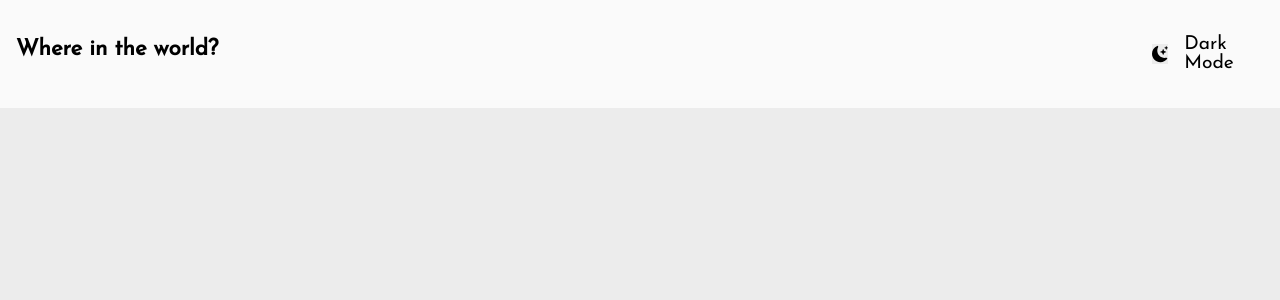
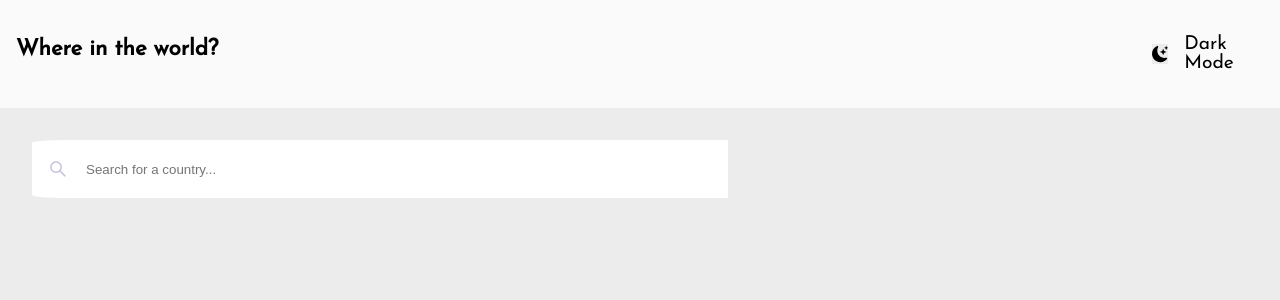
Before and after one commit to caioh123/REST-Countries-API, a React (Create React App) app: page / in a window 1280 px wide. Shown: the top 300 px of the page. Built offline with nearby package versions, Linux system fonts and the light colour scheme.

Commit message:
feat: add searchinput component

```diff
--- /dev/null
+++ b/src/components/SearchInput/index.tsx
@@ -0,0 +1,18 @@
+import { Container } from './styles';
+import { AiOutlineSearch } from 'react-icons/ai';
+import { theme } from '../../static/theme';
+
+export function SearchInput() {
+  return (
+    <Container>
+      <div>
+        <AiOutlineSearch
+          size={20}
+          color={theme.pallete.icon}
+          style={{ backgroundColor: theme.pallete.white }}
+        />
+        <input type='text' placeholder='Search for a country...' />
+      </div>
+    </Container>
+  );
+}
--- /dev/null
+++ b/src/components/SearchInput/styles.tsx
@@ -0,0 +1,25 @@
+import styled from 'styled-components';
+import { theme } from '../../static/theme';
+
+export const Container = styled.div`
+  display: flex;
+  align-items: center;
+  justify-content: space-between;
+  padding: 2rem 0 0 2rem;
+
+  div {
+    display: flex;
+    align-items: center;
+    background-color: ${theme.pallete.white};
+    border-radius: 5%;
+    padding-left: 1rem;
+    input {
+      margin-left: 1rem;
+      background-color: ${theme.pallete.white};
+      outline: none;
+      height: 7vh;
+      border: 0;
+      width: 50vw;
+    }
+  }
+`;
--- a/src/pages/Dashboard/index.tsx
+++ b/src/pages/Dashboard/index.tsx
@@ -1,7 +1,11 @@
-import { Header } from "../../components/Header";
+import { Header } from '../../components/Header';
+import { SearchInput } from '../../components/SearchInput';
 
 export function Dashboard() {
   return (
-    <Header/>
-  )
+    <>
+      <Header />
+      <SearchInput />
+    </>
+  );
 }
--- a/src/static/theme.ts
+++ b/src/static/theme.ts
@@ -1,7 +1,9 @@
 export const theme = {
   pallete: {
     background: {
-      all: "#fafafa"
-    }
-  }
-}
+      all: '#fafafa',
+    },
+    icon: '#c4c1e0',
+    white: '#ffff',
+  },
+};
```
